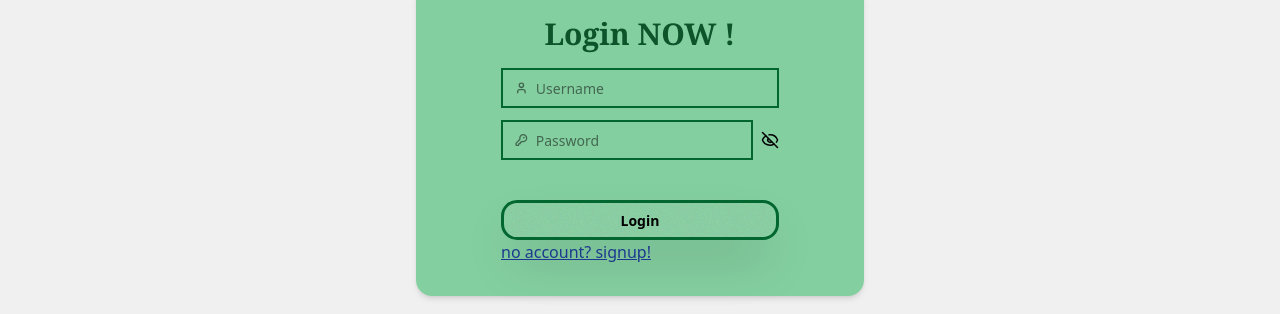
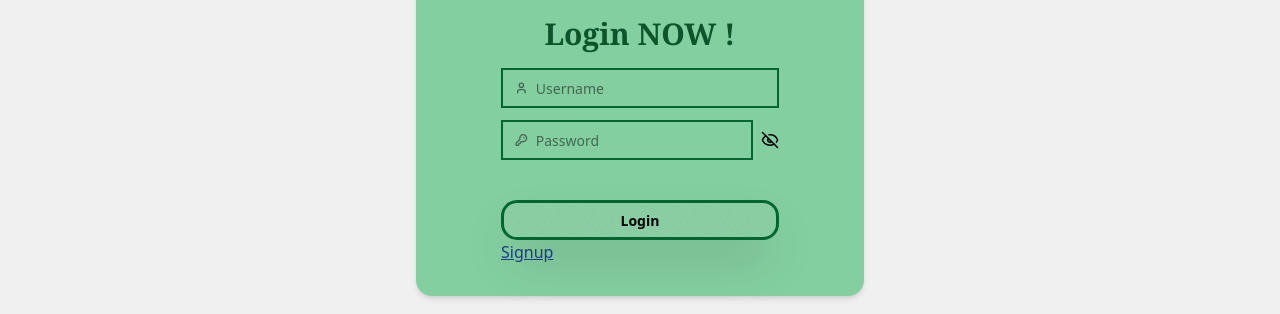
Before and after one commit to tahaxtrex/MsaCampusHub, a React (Vite) app in the folder frontend/: page /login in a window 1280 px wide. Shown: the part 194-508 px from the top of the page. Built offline with nearby package versions, Linux system fonts and the light colour scheme; no server answers.

Commit message:
fix the loading behiavior, fix the toggle show password (used to submit the form), use useeffect to change the state of the authUser

```diff
--- a/frontend/src/components/auth/logincard.jsx
+++ b/frontend/src/components/auth/logincard.jsx
@@ -2,7 +2,7 @@ import Username from './username.jsx'
 import Password from './password.jsx'
 import { Eye, EyeOff } from 'lucide-react';
 import { useAuthStore } from "../../store/useAuthStore.js";
-import { useState } from "react";
+import { useState, useEffect } from "react";
 import { Loader2 } from "lucide-react";
 import { Navigate } from 'react-router';
 
@@ -24,9 +24,11 @@ function LoginCard() {
         setShowPassword(showPassword => !showPassword)
     }
 
-    const toggleIsLoggedIn = ()=>{
-      setIsLoggedIn(isLoggedIn => !isLoggedIn)
-    }
+    useEffect(() => {
+      if (authUser) {
+        setIsLoggedIn(true);
+      }
+    }, [authUser]);
 
     const handleSubmit = (e) => {
         e.preventDefault();
@@ -61,7 +63,7 @@ function LoginCard() {
 
               {showPassword ? <button onClick={toggleShowPassword} className='transition-all'>
                 <Eye size={18}/>
-              </button> : <button className='transition-all' onClick={toggleShowPassword}>
+              </button> : <button type='button' className='transition-all' onClick={toggleShowPassword}>
                 <EyeOff size={18} />
               </button> }
             </div>
@@ -71,7 +73,13 @@ function LoginCard() {
           <div className='flex flex-row gap-3 mt-4'>
             <button type='submit' className="btn btn-success w-full rounded-2xl border-green-800 shadow-2xl" disabled={isLoggingIn}>Login</button>
           </div>
-          {isLoggingIn ? <Loader2>loading...</Loader2>: <a href="/signup" className='underline text-blue-900 mt-2'> no account? signup! </a>}
+          {isLoggedIn ? (
+            <div className="flex justify-center mt-2">
+              <Loader2 className="animate-spin text-green-900" />
+            </div>
+          ) : (
+            <a href="/login" className="underline text-blue-900 mt-2">Signup</a>
+          )}
         </form>
 
         {
--- a/frontend/src/components/auth/signupcard.jsx
+++ b/frontend/src/components/auth/signupcard.jsx
@@ -3,7 +3,7 @@ import Username from './username.jsx'
 import Password from './password.jsx'
 import { Eye, EyeOff } from 'lucide-react';
 import { useAuthStore } from "../../store/useAuthStore.js";
-import { useState } from "react";
+import { useState, useEffect } from "react";
 import { Loader2 } from "lucide-react";
 import { Navigate } from "react-router";
 
@@ -25,19 +25,18 @@ function SignupCard() {
       setShowPassword(showPassword => !showPassword)
     }
 
-    const toggleIssignedup = () => {
-      setisSignedUp(isSignedUp => !isSignedUp)
-    }
+    useEffect(() => {
+      if (authUser) {
+        setisSignedUp(true);
+      }
+    }, [authUser]);
+
 
 
     const handleSubmit = (e) => {
         e.preventDefault();
         console.log(formData)
         signup(formData);
-        if(authUser){
-          toggleIssignedup();
-        }
-
     }
 
     const handleChange = (e) => {
@@ -63,7 +62,7 @@ function SignupCard() {
             <div className='flex flex-row gap-2 items-center justify-center'>
               <Password onChange={handleChange} value={formData.password} name={"password"} showpassword={showPassword}/>
 
-              {showPassword ? <button onClick={toggleShowPassword} className='transition-all'>
+              {showPassword ? <button type="button" onClick={toggleShowPassword} className='transition-all'>
                 <Eye size={18}/>
               </button> : <button onClick={toggleShowPassword}>
                 <EyeOff size={18} />
@@ -75,7 +74,13 @@ function SignupCard() {
           <div className='flex flex-row gap-3 mt-4'>
             <button type='submit' className="btn btn-success w-full rounded-2xl border-green-800 shadow-2xl" disabled={isSigninup}>Signup !</button>
           </div>
-          {isSigninup ? <Loader2>loading...</Loader2>: <a href="/login" className='underline text-blue-900 mt-2'> Login </a>}
+          {isSigninup ? (
+            <div className="flex justify-center mt-2">
+              <Loader2 className="animate-spin text-green-900" />
+            </div>
+          ) : (
+            <a href="/login" className="underline text-blue-900 mt-2">Login</a>
+          )}
         </form>
 
 
```
